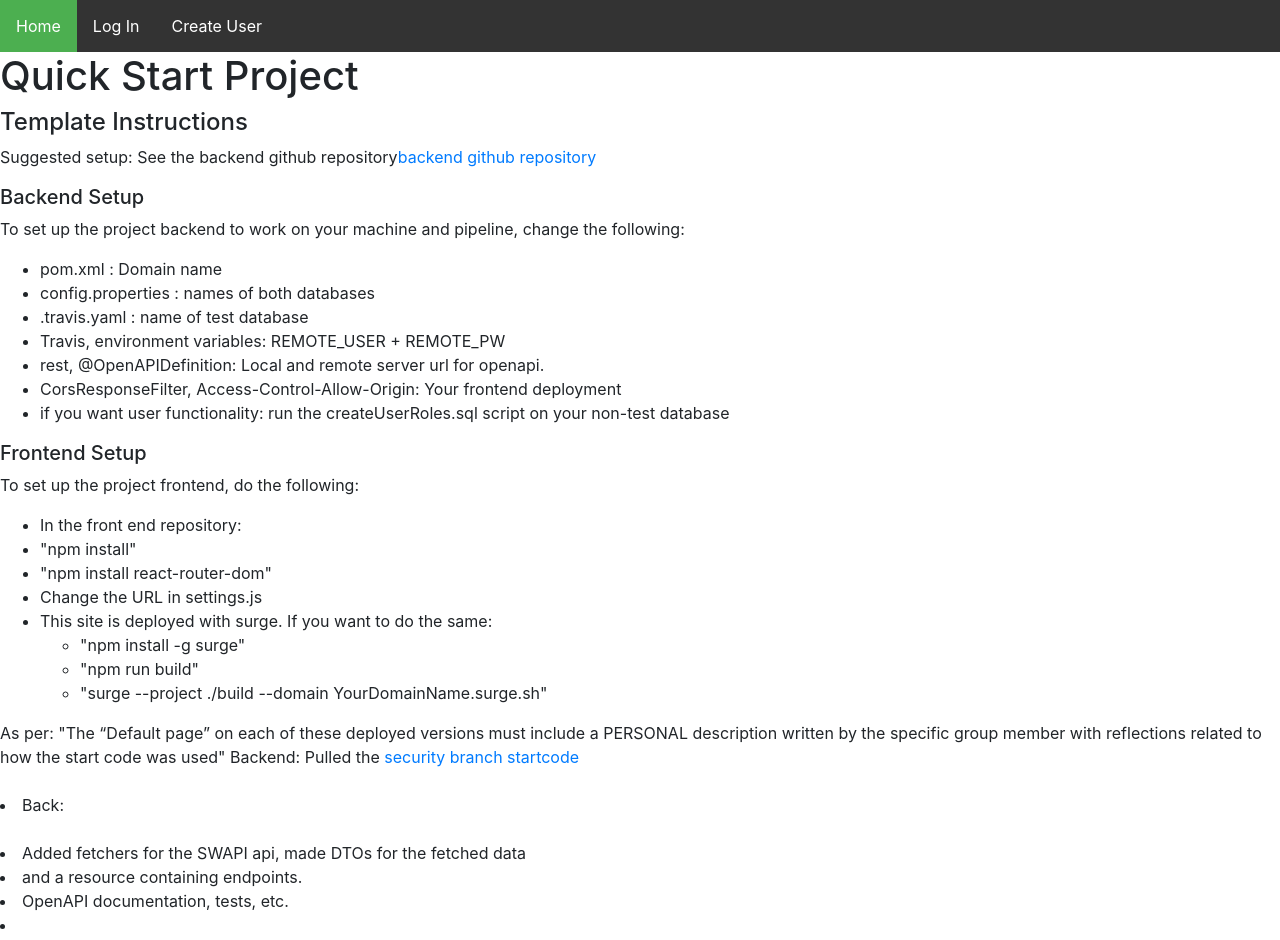
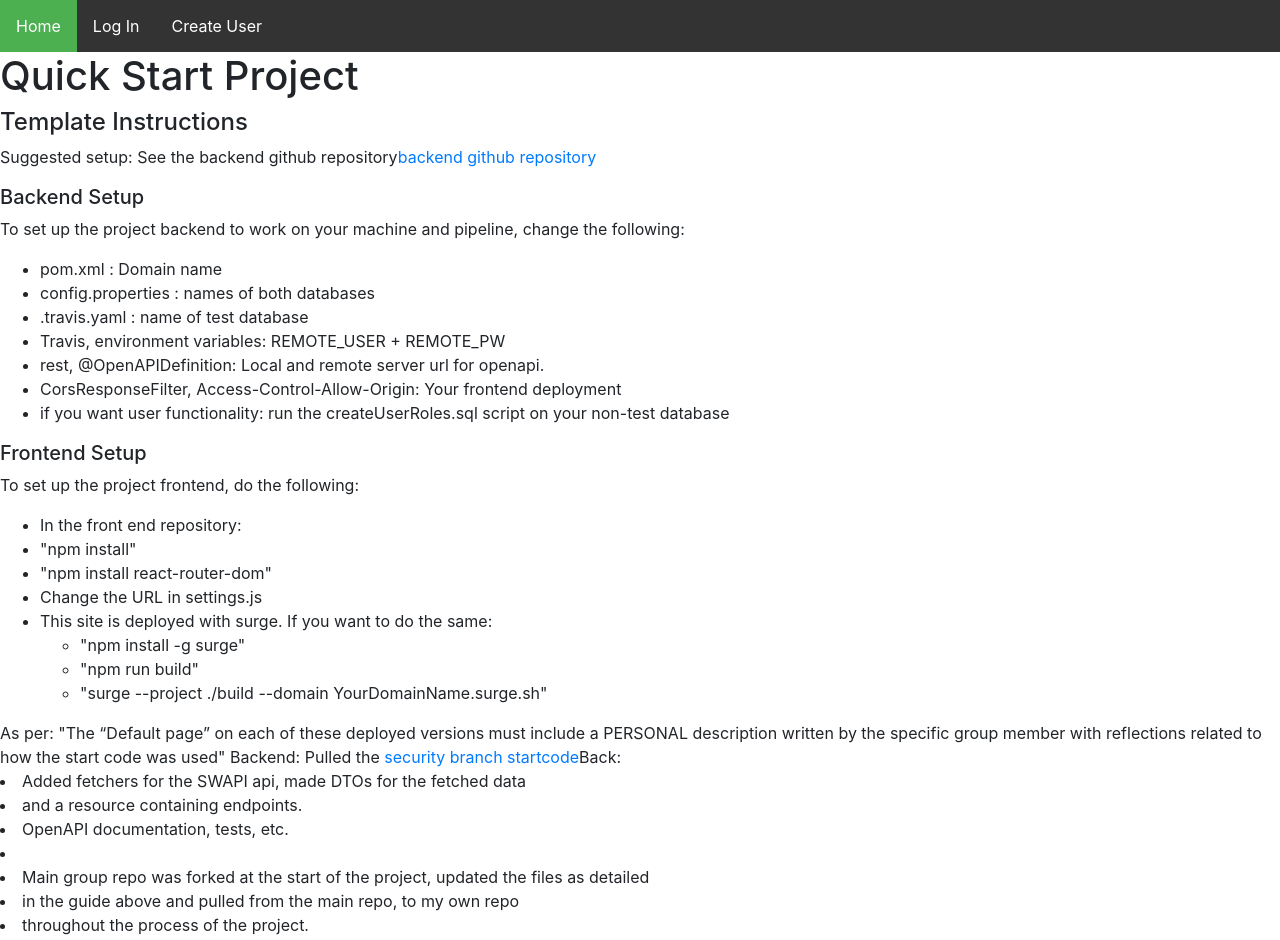
Before and after one commit to wormple12/TeamOne-CA3-Front, a React (Create React App) app: page / in a window 1280 px wide. Shown: the top 940 px of the page. Built offline with nearby package versions, Linux system fonts and the light colour scheme.

Commit message:
Revert "changes to home"
This reverts commit 4cb1889a5b091e1f646cbea53d9cd06c1bb246f6.

```diff
--- a/src/components/Home.js
+++ b/src/components/Home.js
@@ -55,10 +55,7 @@ const StartPage = () => {
 				<a href="https://github.com/mutestock/TeamOne-CA3">
 					security branch startcode
 				</a>
-				<br></br>
-				<br></br>
-				<li>Back:</li>
-				<br></br>
+				Back:
 				<li>
 					{" "}
 					Added fetchers for the SWAPI api, made DTOs for the fetched data
```
